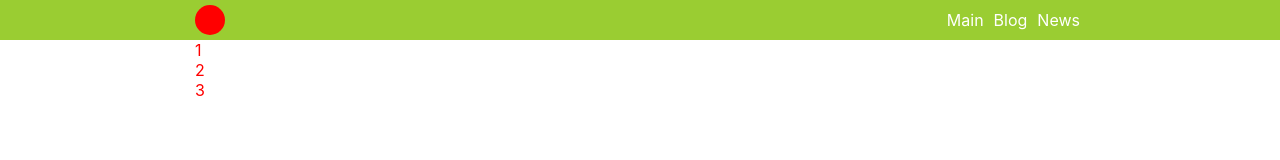
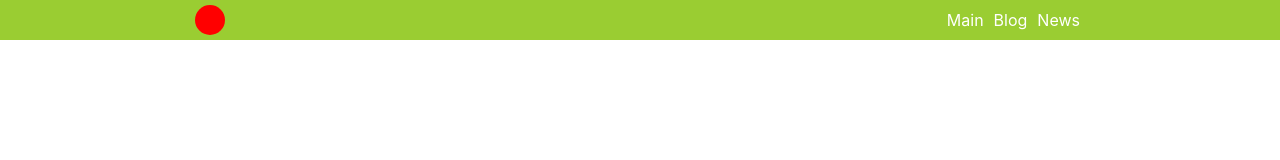
Before and after one commit to genagggg/react1, a React (Create React App) app: page /blog in a window 1280 px wide. Shown: the top 160 px of the page. Built offline with nearby package versions, Linux system fonts and the light colour scheme.

Commit message:
delete map

```diff
--- a/src/components/Blog/Blog.jsx
+++ b/src/components/Blog/Blog.jsx
@@ -2,16 +2,9 @@ import React from 'react';
 import s from './Blog.module.css';
 
 const Blog =()=> {
-let message = {
-  mess1:[
-    {id:1, name: 'Igor', age:23},
-    {id:2, name: 'Oleg', age: 34},
-    {id:3, name: 'Kolya', age: 45}
-  ]
-}
-let mess2 = message.mess1.map(m=><div>{m.id}</div>)
+
     return (<div>
-       <p className={s.color}>{mess2}</p>
+       <p className={s.color}></p>
 
          </div>);
 
```
